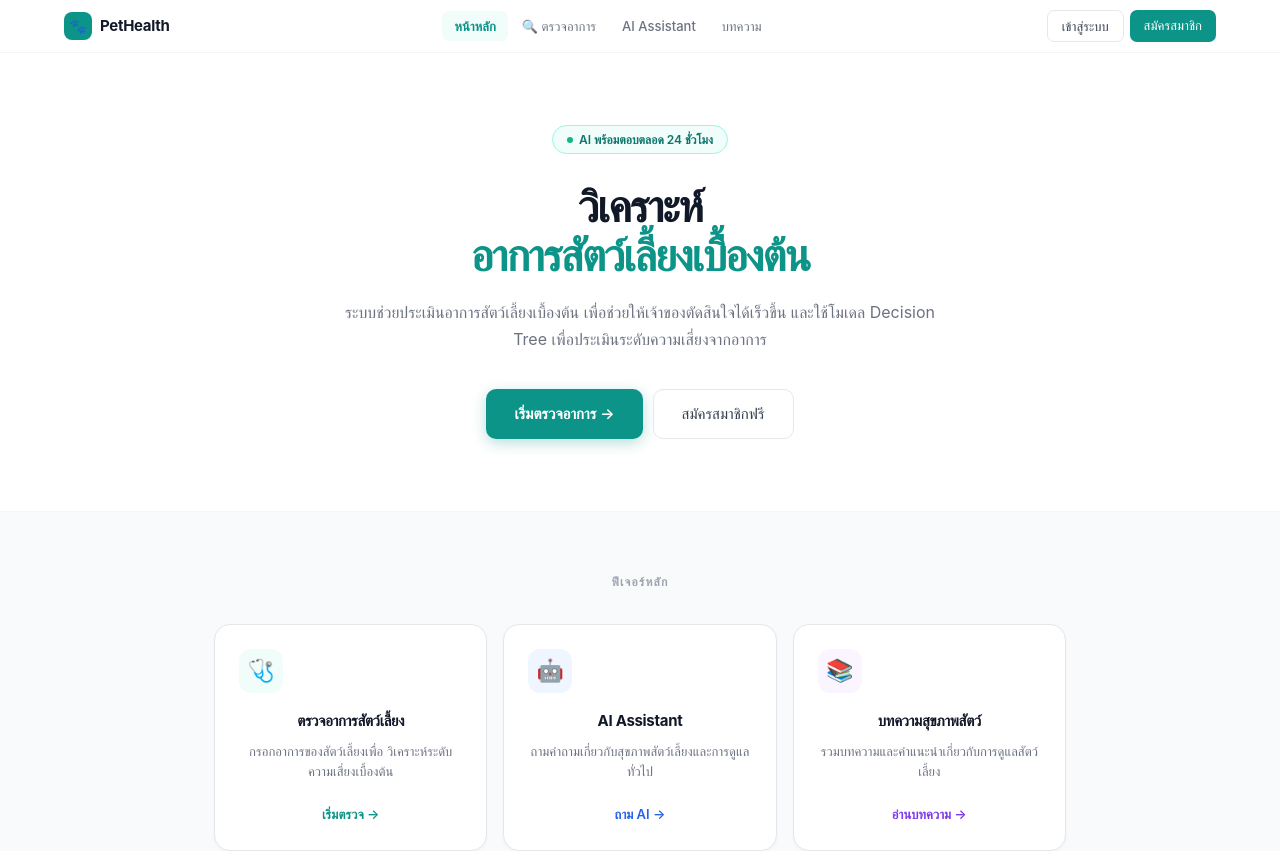
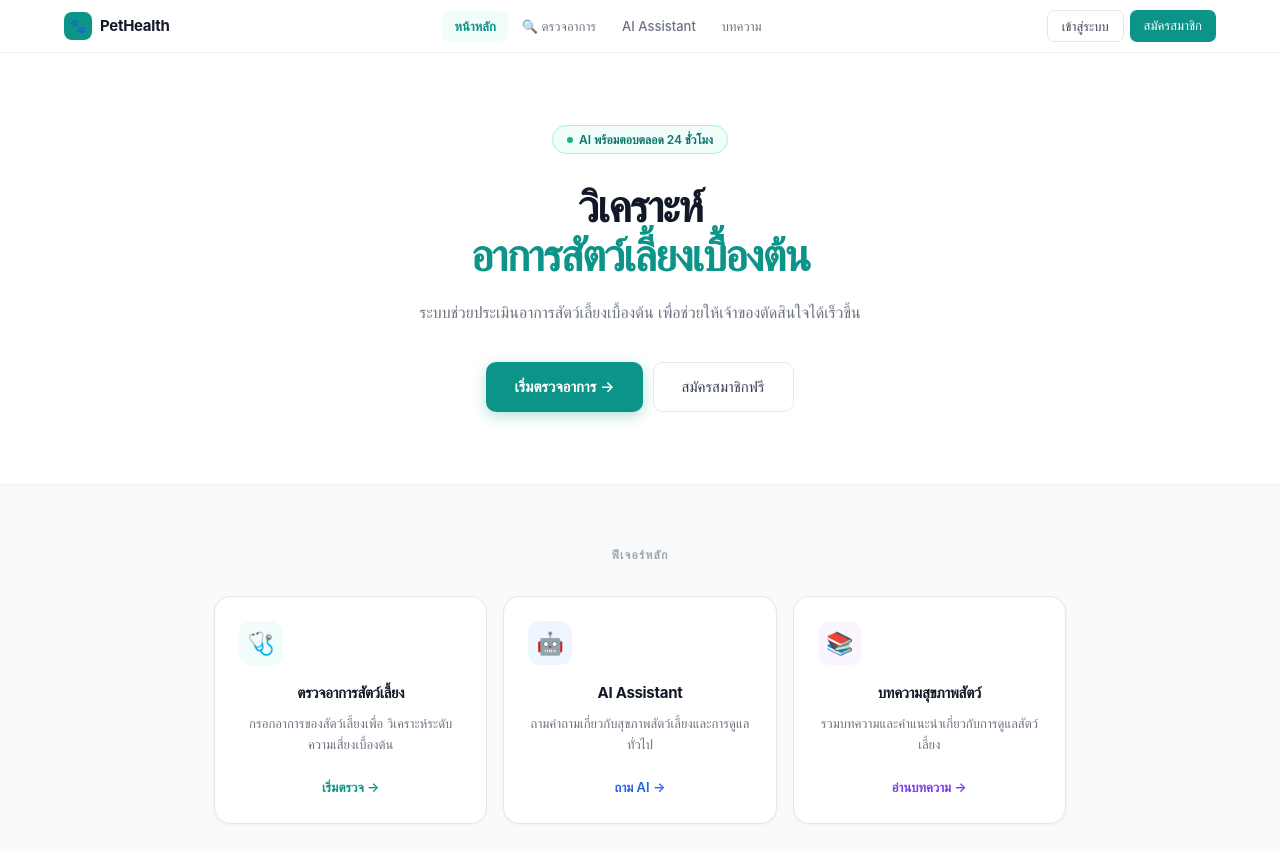
Before and after one commit to X13YZ0/pet-health, a Next.js app: page / in a window 1280 px wide. Shown: the top 851 px of the page. Built offline with nearby package versions, Linux system fonts and the light colour scheme; no server answers.

Commit message:
Update page.tsx

```diff
--- a/app/page.tsx
+++ b/app/page.tsx
@@ -433,8 +433,7 @@ export default function HomePage(): React.ReactNode {
           {/* Hero Description */}
           <p style={HOME_STYLES.heroDescription}>
   ระบบช่วยประเมินอาการสัตว์เลี้ยงเบื้องต้น
-  เพื่อช่วยให้เจ้าของตัดสินใจได้เร็วขึ้น และใช้โมเดล Decision Tree
-เพื่อประเมินระดับความเสี่ยงจากอาการ
+  เพื่อช่วยให้เจ้าของตัดสินใจได้เร็วขึ้น
 </p>
 
           {/* CTA Buttons */}
```
